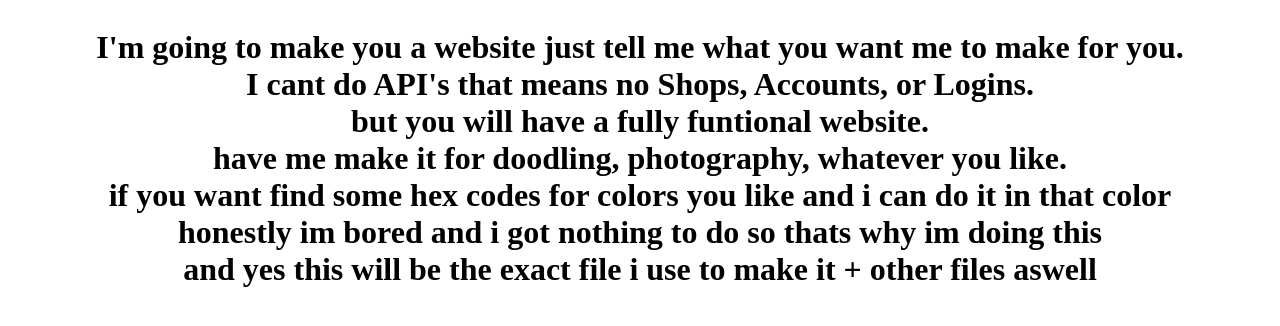
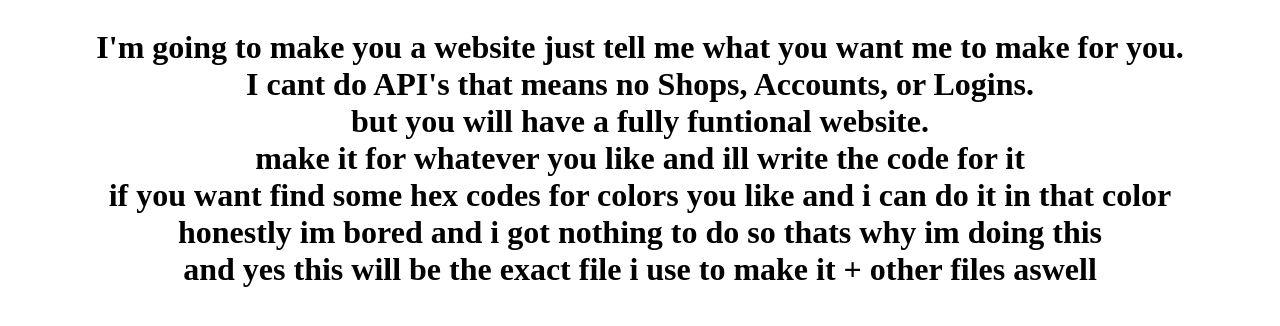
Before and after one commit to SleepySlothXD/Website, a plain HTML site: page index.html in a window 1280 px wide. Drawn offline with Linux system fonts and the light colour scheme.

Commit message:
First Commit

```diff
--- a/index.html
+++ b/index.html
@@ -20,7 +20,7 @@
         <br>
         but you will have a fully funtional website.
         <br>
-        have me make it for doodling, photography, whatever you like.
+        make it for whatever you like and ill write the code for it
         <br>
         if you want find some hex codes for colors you like and i can do it in that color
         <br>
```
Also changed, not shown: 1 other file.
